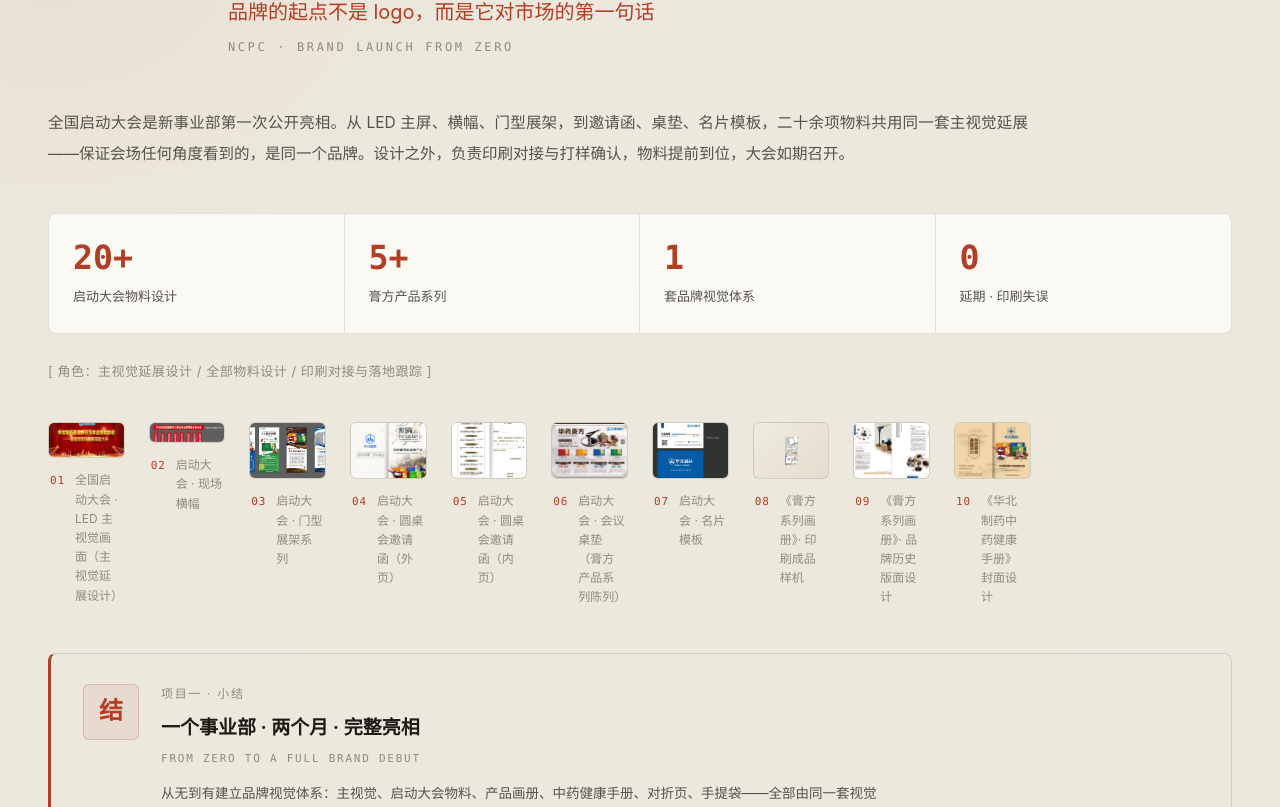
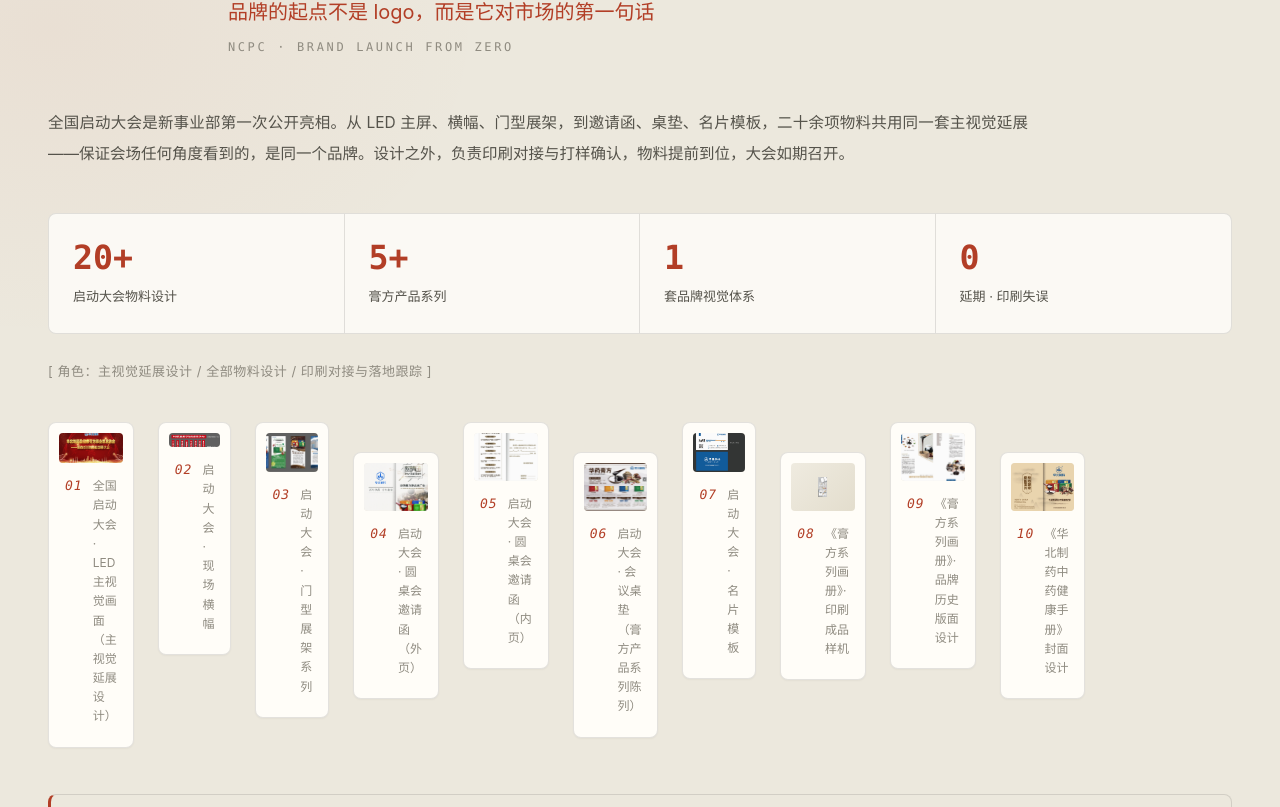
Before and after one commit to mumajt/jiangtao-portfolio, a React (Vite) app: page / in a window 1280 px wide. Shown: the part 4783-5590 px from the top of the page. Built offline with nearby package versions, Linux system fonts and the light colour scheme.

Commit message:
style: 图集改画廊装裱卡纸框+编辑式错落+灰度转彩色hover，More Works同款

```diff
--- a/src/index.css
+++ b/src/index.css
@@ -1826,6 +1826,20 @@ body::after {
   grid-column: span 3;
   cursor: pointer;
   min-width: 0;
+  /* 画廊装裱：白卡纸框 + 极淡阴影 */
+  background: #fffdf8;
+  border: 1px solid var(--line);
+  border-radius: 8px;
+  padding: 10px 10px 6px;
+  box-shadow: 0 1px 2px rgba(28, 27, 24, 0.04);
+  transition: transform 0.55s cubic-bezier(0.22, 0.61, 0.36, 1),
+              box-shadow 0.55s ease, border-color 0.55s ease;
+}
+
+.gitem:hover {
+  transform: translateY(-5px);
+  border-color: var(--line-strong);
+  box-shadow: 0 18px 36px -14px rgba(28, 27, 24, 0.18);
 }
 
 /* 首图通栏：作品集 case-study 式 hero */
@@ -1833,9 +1847,8 @@ body::after {
 
 .gitem__media {
   position: relative;
-  border-radius: 6px;
+  border-radius: 4px;
   overflow: hidden;
-  border: 1px solid var(--line);
   aspect-ratio: 4 / 3;
   background: var(--panel);
 }
@@ -1847,18 +1860,15 @@ body::after {
   object-fit: cover;
   display: block;
   transform: scale(1.001);
-  filter: saturate(0.94);
-  transition: transform 1.2s cubic-bezier(0.22, 0.61, 0.36, 1), filter 0.6s ease;
+  /* 画廊式：默认微降饱和，hover 还原全彩 */
+  filter: saturate(0.82) contrast(0.97);
+  transition: transform 1.2s cubic-bezier(0.22, 0.61, 0.36, 1), filter 0.7s ease;
   will-change: transform;
-}
-
-.gitem:hover .gitem__media {
-  border-color: var(--line-strong);
 }
 
 .gitem:hover .gitem__media img {
   transform: scale(1.045);
-  filter: saturate(1.03);
+  filter: saturate(1.05) contrast(1);
 }
 
 /* hover 浮现的序号角标 */
@@ -1884,18 +1894,18 @@ body::after {
   transform: translateY(0);
 }
 
-/* 元数据式图注：编号 + 小字 */
+/* 元数据式图注：编号 + 延伸细线 + 小字（画廊标签） */
 .gitem figcaption {
   display: flex;
   align-items: baseline;
   gap: 10px;
-  padding: 12px 2px 0;
+  padding: 12px 6px 8px;
 }
 
 .gitem figcaption em {
   font-family: var(--font-en);
-  font-style: normal;
-  font-size: 11px;
+  font-style: italic;
+  font-size: 13px;
   letter-spacing: 0.08em;
   color: var(--accent);
   flex-shrink: 0;
@@ -1908,12 +1918,40 @@ body::after {
   transition: color 0.4s ease;
 }
 
+.gitem figcaption span::after {
+  content: '';
+  display: block;
+  width: 0;
+  height: 1px;
+  margin-top: 6px;
+  background: var(--line-strong);
+  transition: width 0.55s cubic-bezier(0.22, 0.61, 0.36, 1);
+}
+
 .gitem:hover figcaption span { color: var(--text-dim); }
-
-/* 竖版截图：完整显示不裁切，垫在同色系底上 */
+.gitem:hover figcaption span::after { width: 46px; }
+
+/* 竖版截图：完整显示不裁切，白卡纸正好作衬 */
 .gitem--fit .gitem__media img {
   object-fit: contain;
   padding: 14px;
+}
+
+/* 编辑式错落：每行第 1、3 张下沉，形成画廊墙节奏 */
+.chapter__gallery > *:nth-child(4n + 2),
+.chapter__gallery > *:nth-child(4n) {
+  margin-top: 30px;
+}
+
+.chapter__gallery--block > *:nth-child(4n + 2),
+.chapter__gallery--block > *:nth-child(4n) {
+  margin-top: 0;
+}
+
+/* 通栏元素不参与错落 */
+.chapter__gallery > *:has(.gitem--wide),
+.chapter__gallery > *:has(.gitem--lead) {
+  margin-top: 0;
 }
 
 /* ---------- More Works ---------- */
@@ -1926,17 +1964,20 @@ body::after {
 }
 
 .mcard {
-  background: var(--panel);
+  background: #fffdf8;
   border: 1px solid var(--line);
-  border-radius: 6px;
+  border-radius: 8px;
   overflow: hidden;
   cursor: pointer;
-  transition: border-color 0.45s ease, background 0.45s ease;
+  box-shadow: 0 1px 2px rgba(28, 27, 24, 0.04);
+  transition: transform 0.55s cubic-bezier(0.22, 0.61, 0.36, 1),
+              box-shadow 0.55s ease, border-color 0.55s ease;
 }
 
 .mcard:hover {
+  transform: translateY(-5px);
   border-color: var(--line-strong);
-  background: #f1ede3;
+  box-shadow: 0 18px 36px -14px rgba(28, 27, 24, 0.18);
 }
 
 .mcard__media {
@@ -1951,14 +1992,14 @@ body::after {
   object-fit: cover;
   display: block;
   transform: scale(1.001);
-  filter: saturate(0.94);
-  transition: transform 1.2s cubic-bezier(0.22, 0.61, 0.36, 1), filter 0.6s ease;
+  filter: saturate(0.82) contrast(0.97);
+  transition: transform 1.2s cubic-bezier(0.22, 0.61, 0.36, 1), filter 0.7s ease;
   will-change: transform;
 }
 
 .mcard:hover .mcard__media img {
   transform: scale(1.05);
-  filter: saturate(1.03);
+  filter: saturate(1.05) contrast(1);
 }
 
 .mcard__view {
@@ -1995,6 +2036,8 @@ body::after {
 /* ---------- 响应式 ---------- */
 @media (max-width: 1100px) {
   .gitem, .gitem--fit { grid-column: span 4; }
+  .chapter__gallery > *:nth-child(4n + 2),
+  .chapter__gallery > *:nth-child(4n) { margin-top: 0; }
 }
 
 @media (max-width: 860px) {
@@ -2015,6 +2058,7 @@ body::after {
   .gitem, .gitem--fit { grid-column: span 12; }
   .gitem__media { aspect-ratio: 3 / 2; }
   .gitem--fit .gitem__media { aspect-ratio: 3 / 2; }
+  .gitem { padding: 8px 8px 4px; }
   .chapter__lead { font-size: 14px; }
   .chapter__gallery { gap: 22px 18px; }
 }
```
Also changed, not shown: 4 other files (tests, documents, lock files or other folders).
